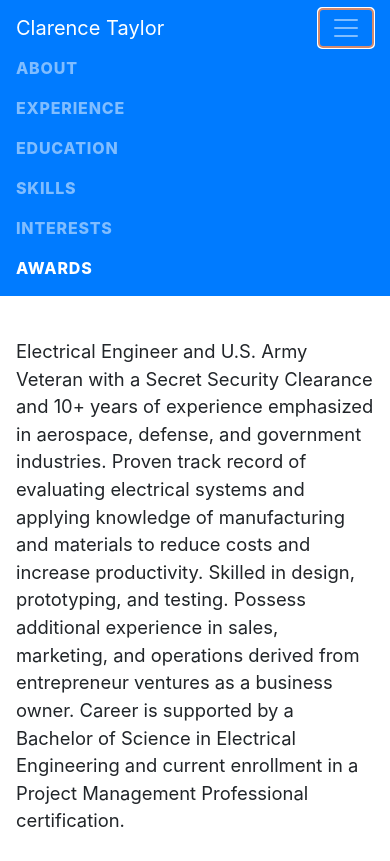
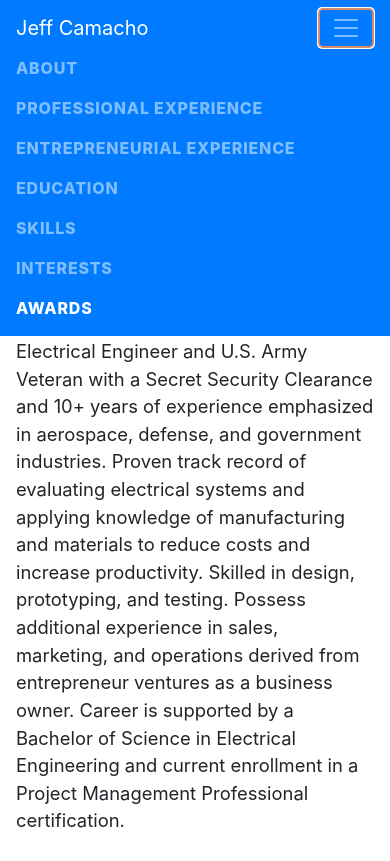
Before and after one commit to jeff-mos-def/Resume-Site, a website with bundled scripts: page index.html in a window 390 px wide. Both pictures are taken after a click on the button "Toggle navigation". Shown: the top 861 px of the page. Built offline with nearby package versions, Linux system fonts and the light colour scheme; a web font is replaced by a local one.

Commit message:
Update index.html

```diff
--- a/index.html
+++ b/index.html
@@ -27,7 +27,7 @@
 
   <nav class="navbar navbar-expand-lg navbar-dark bg-primary fixed-top" id="sideNav">
     <a class="navbar-brand js-scroll-trigger" href="#page-top">
-      <span class="d-block d-lg-none">Clarence Taylor</span>
+      <span class="d-block d-lg-none">Jeff Camacho</span>
       <span class="d-none d-lg-block">
         <img class="img-fluid img-profile rounded-circle mx-auto mb-2" src="https://raw.githubusercontent.com/jeff-mos-def/jeff-mos-def.github.io/master/assets/images/ProPic.jpg" alt="">
       </span>
@@ -41,7 +41,10 @@
           <a class="nav-link js-scroll-trigger" href="#about">About</a>
         </li>
         <li class="nav-item">
-          <a class="nav-link js-scroll-trigger" href="#experience">Experience</a>
+          <a class="nav-link js-scroll-trigger" href="#proexperience">Professional Experience</a>
+        </li>
+         <li class="nav-item">
+          <a class="nav-link js-scroll-trigger" href="#entexperience">Entrepreneurial Experience</a>
         </li>
         <li class="nav-item">
           <a class="nav-link js-scroll-trigger" href="#education">Education</a>
```
